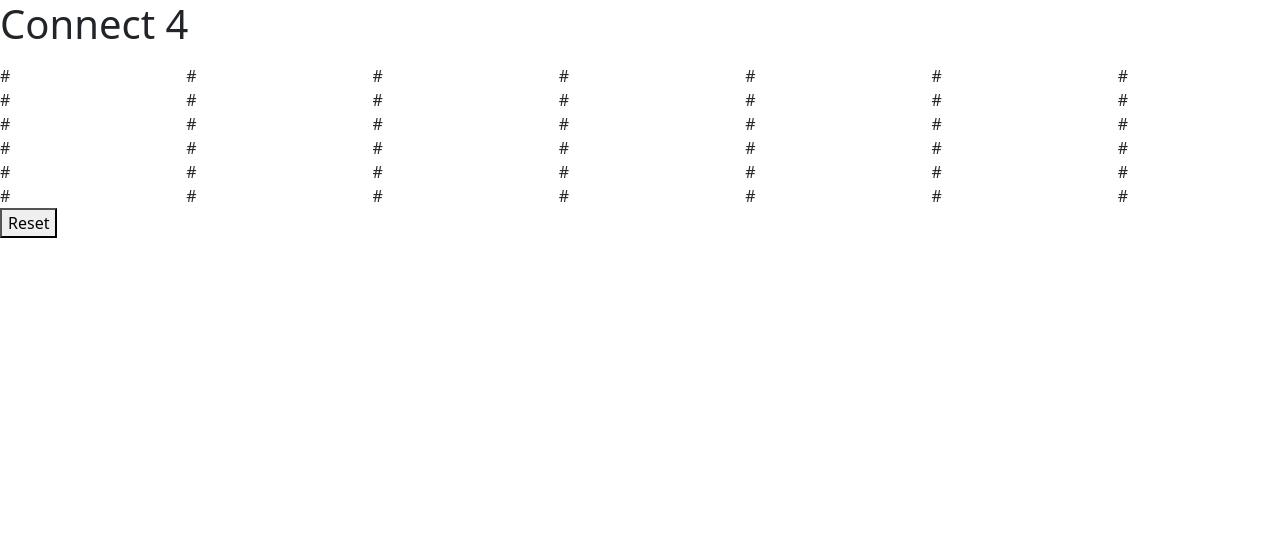
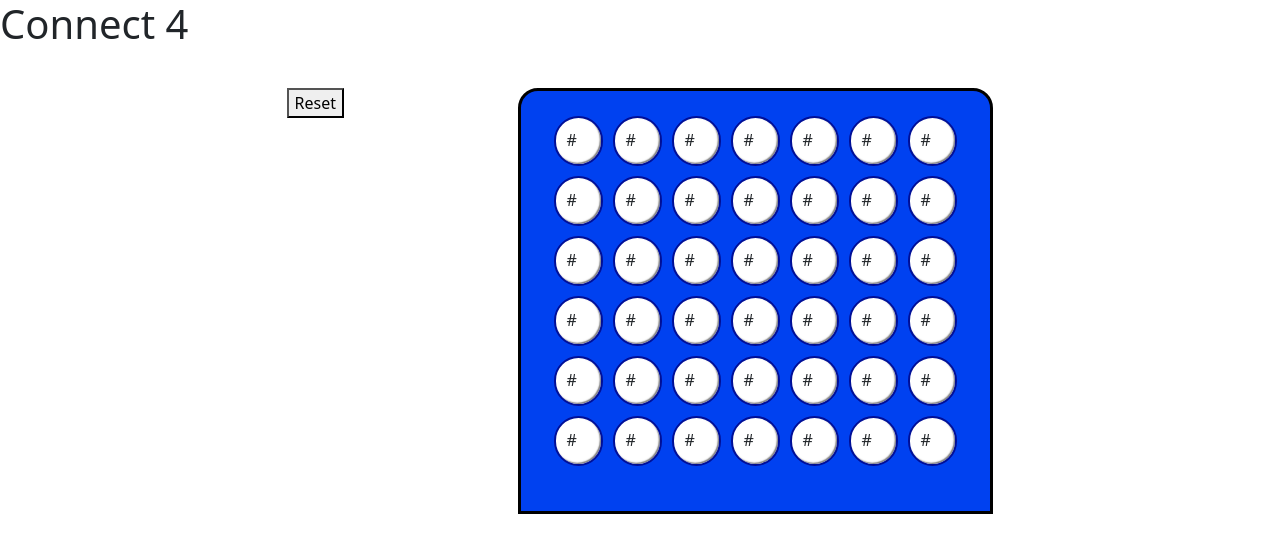
Before and after one commit to School-Of-Tech-Futures-UK/mariola-connect4, a website: page index.html in a window 1280 px wide. Drawn offline with nearby package versions, Linux system fonts and the light colour scheme.

Commit message:
Added styling to board and fetch request - in progress.

```diff
--- a/connect4.js
+++ b/connect4.js
@@ -1,10 +1,13 @@
 // JS file for the Connect 4 game
 
 // TODO:
+// Make functions pure
+// Show who's turn it is
+// Get player names
+// Send winning score + name
 // Improve UI
-// Show who's turn it is
-// Make functions pure
-// Ask Yingying about UI animation
+// Record high scores
+// Display high scores
 
 // gameState object
 const gameState = {
@@ -18,7 +21,9 @@ const gameState = {
     [null, null, null, null, null, null, null],
     [null, null, null, null, null, null, null],
     [null, null, null, null, null, null, null]
-  ]
+  ],
+  finalScore: 0,
+  winningPlayer: 'Alex'
 }
 
 // eslint-disable-next-line no-unused-vars
@@ -48,6 +53,14 @@ function takeTurn (e) {
   console.log(gameState.winner)
   if (gameState.winner != null) {
     document.getElementById('winnerMessage').innerText = `The winner is ${gameState.winner}`
+    const data = { player: gameState.winningPlayer, score: gameState.finalScore }
+    fetch('http://localhost:3000/scores', {
+      method: 'POST',
+      headers: {
+        'Content-Type': 'application/json'
+      },
+      body: JSON.stringify(data)
+    }).then(console.log('response received from POST request'))
   } else if (gameState.winner === null && gameState.turn === 42) {
     document.getElementById('winnerMessage').innerText = 'The winner is nobody'
   }
--- a/index.html
+++ b/index.html
@@ -2,6 +2,7 @@
 <html>
 
     <head>
+        <title>Connect 4</title>
         <link href="https://cdn.jsdelivr.net/npm/bootstrap@5.1.3/dist/css/bootstrap.min.css" rel="stylesheet"
         integrity="sha384-1BmE4kWBq78iYhFldvKuhfTAU6auU8tT94WrHftjDbrCEXSU1oBoqyl2QvZ6jIW3" crossorigin="anonymous">
         <link rel="stylesheet" href="main.css" />
@@ -14,7 +15,13 @@
         <script src="./connect4.js"></script>
 
         <p id="winnerMessage"></p>
-        <div id="connect4Board">
+        <div class="parentFlex">
+
+            <div class="childFlex1" id="dashboard">
+                <button onclick="reset();">Reset</button>
+            </div>
+
+            <div class="childFlex2" id="connect4Board">
                 <div class="row">
                     <div class="col" id="row0-col0" onClick="takeTurn(event);"> # </div>
                     <div class="col" id="row0-col1" onClick="takeTurn(event);"> # </div>
@@ -70,9 +77,7 @@
                     <div class="col" id="row5-col6" onClick="takeTurn(event);"> # </div>
                 </div>
             </div>
-
-        <button onclick="reset();">Reset</button>
-
+        </div>
 
     </body>
 
--- a/main.css
+++ b/main.css
@@ -0,0 +1,43 @@
+.col {
+    /* width: 20px; */
+    height: 50px;
+    padding: 10px;
+    margin: 5px;
+    border: 2px rgb(0, 15, 151) solid;
+    border-radius: 100px;
+    /* align-items: center; */
+    background-color: white;
+    box-shadow: inset 0.08em 0.08em 0.08em 0 rgba(255,255,255,0.5), inset -0.08em -0.08em 0.08em 0 rgba(0,0,0,0.5);
+}
+
+#connect4Board {
+    background-color: rgb(0,65,240);
+    padding-bottom: 40px;
+    padding-left: 40px;
+    padding-right: 40px;
+    padding-top: 20px;
+    border: 3px black solid;
+    border-top-left-radius: 20px;
+    border-top-right-radius: 20px;
+  }
+
+.parentFlex {
+    display: flex;
+    flex-wrap: wrap;
+    margin: 40px;
+    margin-left: 100px;
+    margin-right: 100px;
+    gap: 20px 50px;
+    justify-content: center;
+}
+
+.childFlex1 {
+    flex-grow: 0.25;
+}
+
+.childFlex2 {
+    flex-grow: 0.5;
+    flex-basis: 475px;
+    flex-grow: 0;
+    flex-shrink: 0;
+}
```
Lines whose indentation alone changed are shown as unchanged.
